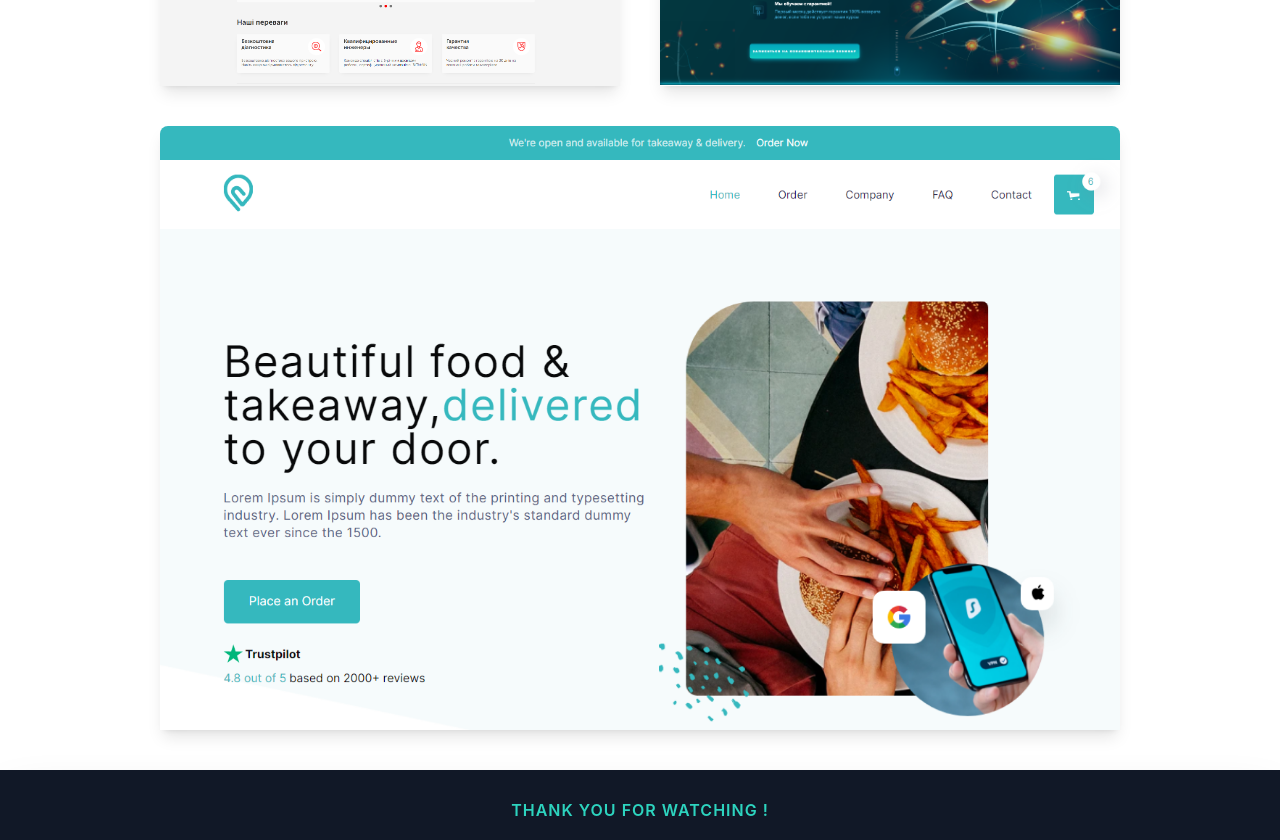
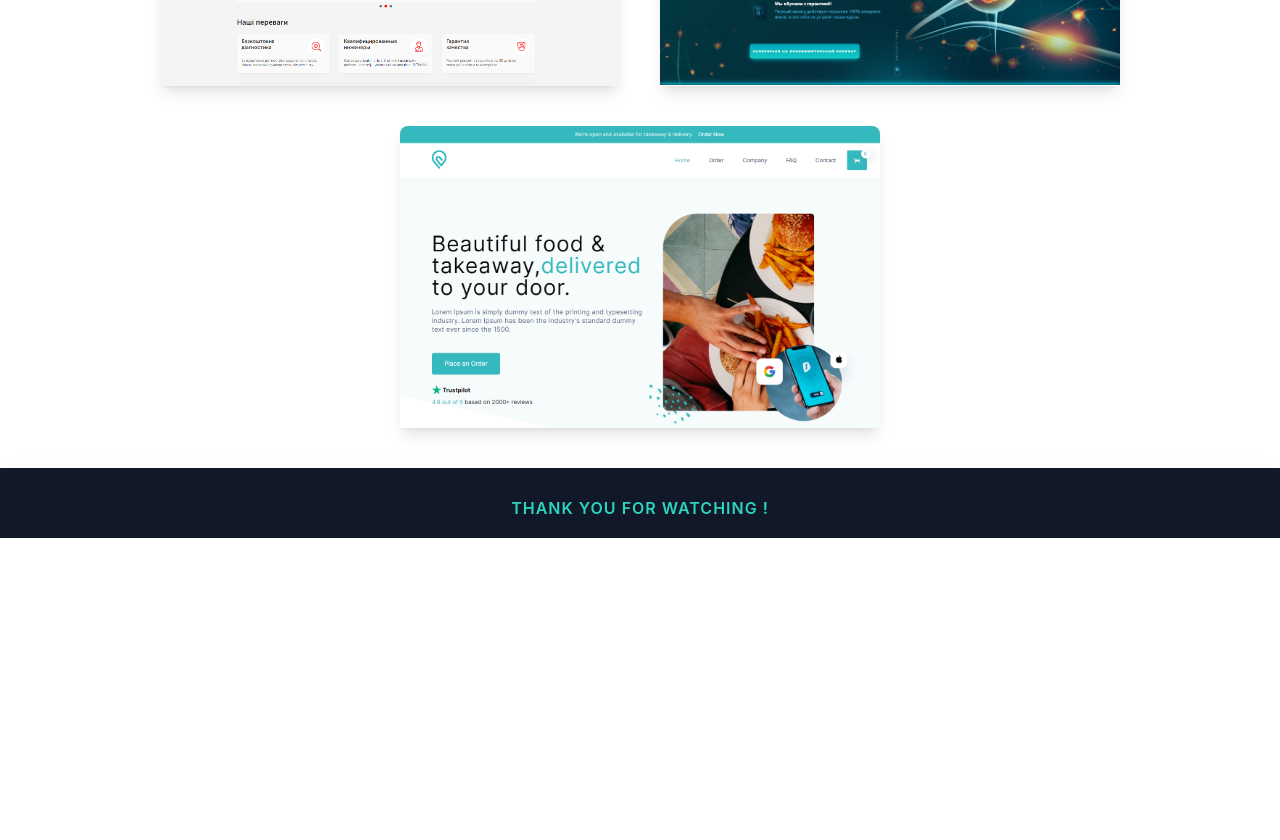
Before and after one commit to vla-decr000/Portfolio, a Next.js app: page / in a window 1280 px wide. Shown: the part 2340-3180 px from the top of the page. After the commit the page ends 2878 px from the top, so only its background shows below. Built offline with nearby package versions, Linux system fonts and the light colour scheme.

Commit message:
Update globals.css

```diff
--- a/styles/globals.css
+++ b/styles/globals.css
@@ -9,7 +9,14 @@ body {
   font-family: -apple-system, BlinkMacSystemFont, Segoe UI, Roboto, Oxygen,
     Ubuntu, Cantarell, Fira Sans, Droid Sans, Helvetica Neue, sans-serif;
 }
-
+.web__item:nth-child(5) {
+  max-width: 50%;
+}
+@media(max-width:1023.5px) {
+  .web__item:nth-child(5) {
+    max-width: 100%;
+  }
+}
 a {
   color: inherit;
   text-decoration: none;
```
